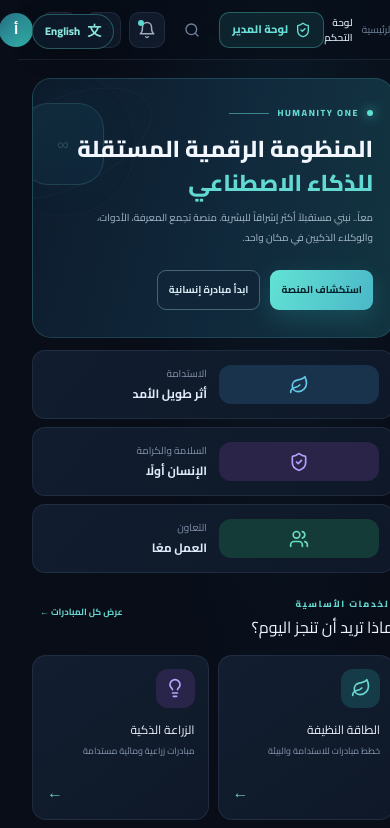
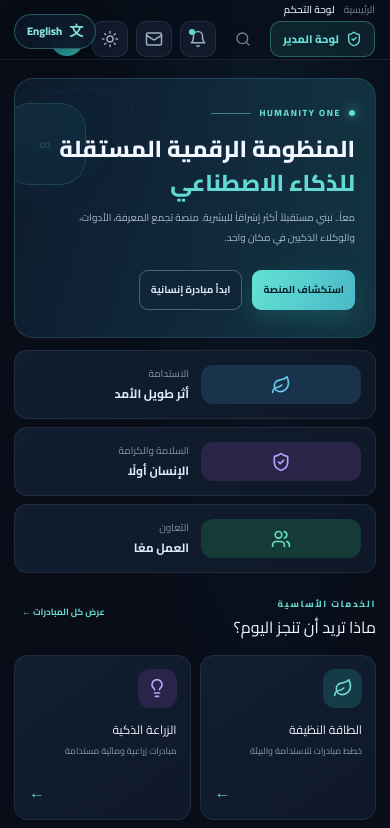
Before and after one commit to o6384051-cpu/humanity-one, a Next.js app: page / in a window 390 px wide. Shown: the top 828 px of the page. Built offline with nearby package versions, Linux system fonts and the light colour scheme.

Commit message:
Improve app-wide mobile layout safety

```diff
--- a/src/app/globals.css
+++ b/src/app/globals.css
@@ -126,3 +126,56 @@ html[dir="ltr"] .ho-sidebar.is-open{transform:translateX(0)}
 
 html[dir="ltr"] .ho-language-switcher{left:auto;right:14px}
 html[dir="ltr"] [dir="rtl"]{direction:ltr!important;text-align:left!important;unicode-bidi:plaintext}
+
+
+/* App-wide mobile layout safety: keep existing desktop layouts intact. */
+html, body {
+  width: 100%;
+  max-width: 100%;
+  overflow-x: hidden;
+}
+*, *::before, *::after {
+  min-width: 0;
+}
+img, video, canvas, iframe {
+  max-width: 100%;
+}
+@media (max-width: 760px) {
+  body {
+    -webkit-text-size-adjust: 100%;
+    text-size-adjust: 100%;
+  }
+  main, section, article, form, header, footer, nav, aside {
+    max-width: 100%;
+  }
+  input, select, textarea {
+    max-width: 100%;
+    min-width: 0;
+  }
+  pre, code {
+    max-width: 100%;
+    overflow-x: auto;
+  }
+  table {
+    display: block;
+    width: 100%;
+    max-width: 100%;
+    overflow-x: auto;
+    -webkit-overflow-scrolling: touch;
+  }
+  button, a {
+    overflow-wrap: anywhere;
+  }
+  /* Prevent wide dashboard controls and content panels from forcing page overflow. */
+  .ho-topbar, .ho-top-left, .ho-top-actions,
+  .ho-section-head, .ho-welcome-actions,
+  .ho-prompt-tools, .ho-footer {
+    min-width: 0;
+    flex-wrap: wrap;
+  }
+  .ho-content, .ho-main, .ho-shell {
+    width: 100%;
+    max-width: 100%;
+    min-width: 0;
+  }
+}
```
